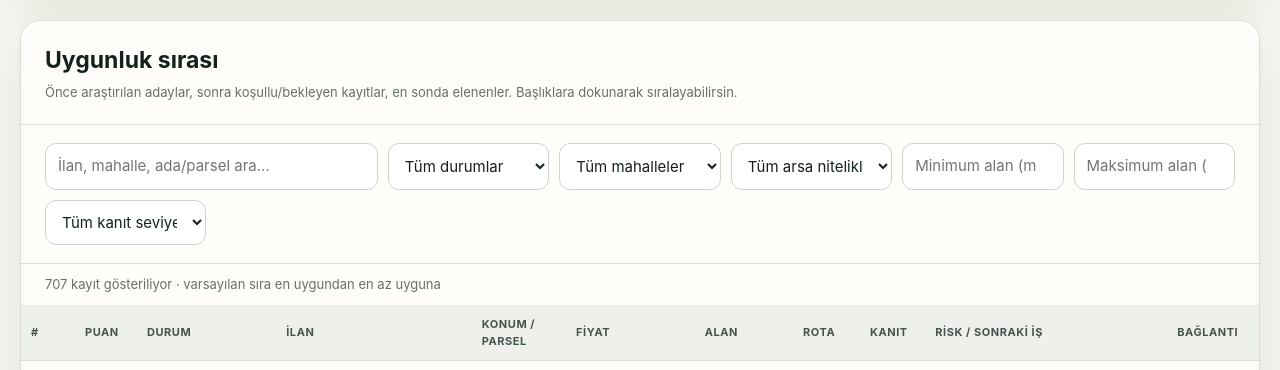
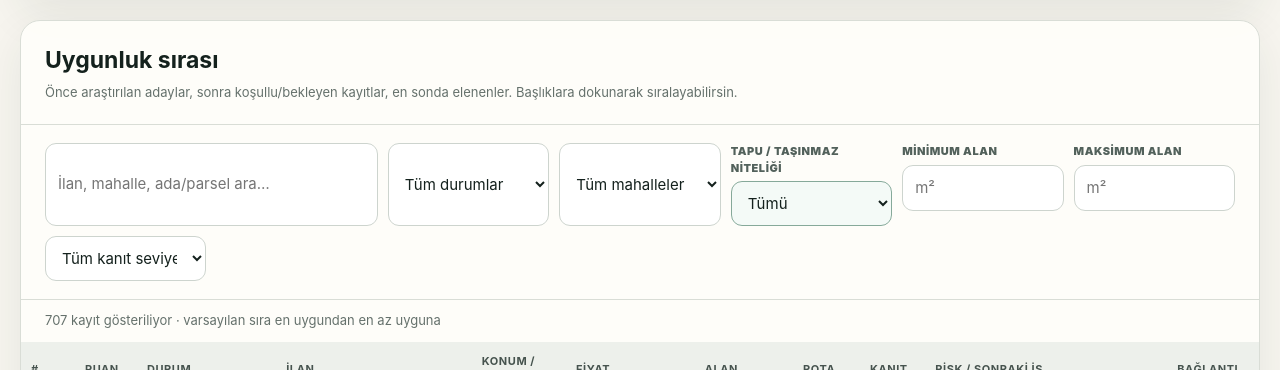
Before and after one commit to tremo/datca-arsa-dashboard, a plain HTML site: page index.html in a window 1280 px wide. Shown: the part 802-1172 px from the top of the page. Drawn offline with Linux system fonts and the light colour scheme.

Commit message:
Make property-type and area filters prominent

```diff
--- a/index.html
+++ b/index.html
@@ -17,7 +17,7 @@
     main{padding:0 20px 48px}.panel{background:rgba(255,254,250,.92);border:1px solid var(--line);border-radius:20px;box-shadow:var(--shadow);margin:20px 0;overflow:hidden}.panel-head{padding:22px 24px;border-bottom:1px solid var(--line)}
     h2{margin:0 0 5px;font-size:23px}.sub{color:var(--muted);font-size:13px}.timeline{display:grid;grid-template-columns:repeat(5,1fr);gap:0;padding:0 12px 18px}.day{padding:20px 16px;border-left:1px solid var(--line)}.day:first-child{border-left:0}.day time{font-weight:900}.day p{font-size:13px;color:var(--muted);min-height:76px}.day-stats{display:flex;flex-wrap:wrap;gap:5px}.chip{display:inline-flex;align-items:center;border-radius:999px;padding:4px 8px;font-size:11px;font-weight:800;background:#eef1ed;color:#44534d}
     .controls{display:grid;grid-template-columns:repeat(auto-fit,minmax(155px,1fr));gap:10px;padding:18px 24px;border-bottom:1px solid var(--line)}.controls .wide{grid-column:span 2}
-    input,select{width:100%;border:1px solid #cdd4ce;border-radius:11px;background:#fff;padding:11px 12px;color:var(--ink);font:inherit}.count{padding:11px 24px;color:var(--muted);font-size:13px}
+    input,select{width:100%;border:1px solid #cdd4ce;border-radius:11px;background:#fff;padding:11px 12px;color:var(--ink);font:inherit}.field{display:flex;flex-direction:column;gap:5px}.field span{font-size:11px;font-weight:900;color:#52615b;text-transform:uppercase;letter-spacing:.05em}.field select{border-color:#86a99a;background:#f4faf7}.count{padding:11px 24px;color:var(--muted);font-size:13px}
     .table-wrap{overflow:auto;max-height:72vh}table{border-collapse:collapse;width:100%;min-width:1240px}th{position:sticky;top:0;z-index:2;background:#edf0eb;color:#46534e;font-size:11px;text-transform:uppercase;letter-spacing:.05em;text-align:left;padding:11px 10px;border-bottom:1px solid var(--line);cursor:pointer}td{padding:12px 10px;border-bottom:1px solid #e5e7e2;vertical-align:top}tr:hover td{background:#fafbf7}
     .rank{font-weight:900;font-size:16px}.score{display:inline-grid;place-items:center;width:42px;height:42px;border-radius:50%;font-weight:900;background:#e7f3ed;color:var(--green)}.score.low{background:#f5e9e7;color:var(--red)}
     .category{font-size:11px;font-weight:900;border-radius:999px;padding:5px 8px;white-space:nowrap}.cat-best{background:#dff2e8;color:#136047}.cat-cond{background:#e6eef6;color:#315c83}.cat-wait{background:#f6ecd8;color:#86520f}.cat-out{background:#f2e3e1;color:#8f342e}.title{font-weight:800;max-width:310px}.minor{color:var(--muted);font-size:12px;margin-top:3px}.links{white-space:nowrap}.links a{display:inline-block;margin-right:8px;font-size:12px}
@@ -34,7 +34,7 @@
     <section class="panel"><div class="panel-head"><h2>Çalışma günlüğü</h2><div class="sub">Başarı ve hata sayıları ilan sonucu değil, kuyruktaki görev denemeleridir.</div></div><div id="timeline" class="timeline"></div></section>
     <section class="panel">
       <div class="panel-head"><h2>Uygunluk sırası</h2><div class="sub">Önce araştırılan adaylar, sonra koşullu/bekleyen kayıtlar, en sonda elenenler. Başlıklara dokunarak sıralayabilirsin.</div></div>
-      <div class="controls"><input id="search" class="wide" placeholder="İlan, mahalle, ada/parsel ara…"><select id="category"><option value="">Tüm durumlar</option></select><select id="neighborhood"><option value="">Tüm mahalleler</option></select><select id="officialType"><option value="">Tüm arsa nitelikleri</option></select><input id="minArea" inputmode="numeric" type="number" min="0" step="100" placeholder="Minimum alan (m²)"><input id="maxArea" inputmode="numeric" type="number" min="0" step="100" placeholder="Maksimum alan (m²)"><select id="evidence"><option value="">Tüm kanıt seviyeleri</option><option value="official">Resmî parsel doğrulanmış</option><option value="statement">Beyan kanıtı var</option><option value="missing">Kritik kanıt eksik</option></select></div>
+      <div class="controls"><input id="search" class="wide" placeholder="İlan, mahalle, ada/parsel ara…"><select id="category"><option value="">Tüm durumlar</option></select><select id="neighborhood"><option value="">Tüm mahalleler</option></select><label class="field"><span>Tapu / taşınmaz niteliği</span><select id="officialType"><option value="">Tümü</option></select></label><label class="field"><span>Minimum alan</span><input id="minArea" inputmode="numeric" type="number" min="0" step="100" placeholder="m²"></label><label class="field"><span>Maksimum alan</span><input id="maxArea" inputmode="numeric" type="number" min="0" step="100" placeholder="m²"></label><select id="evidence"><option value="">Tüm kanıt seviyeleri</option><option value="official">Resmî parsel doğrulanmış</option><option value="statement">Beyan kanıtı var</option><option value="missing">Kritik kanıt eksik</option></select></div>
       <div id="count" class="count"></div><div class="table-wrap"><table><thead><tr><th data-sort="rank">#</th><th data-sort="score">Puan</th><th data-sort="category">Durum</th><th data-sort="title">İlan</th><th data-sort="neighborhood">Konum / parsel</th><th data-sort="price">Fiyat</th><th data-sort="officialArea">Alan</th><th data-sort="routeMax">Rota</th><th>Kanıt</th><th>Risk / sonraki iş</th><th>Bağlantı</th></tr></thead><tbody id="rows"></tbody></table></div>
       <div class="legend"><span><i class="dot official">R</i> Resmî/bağımsız kanıt</span><span><i class="dot statement">B</i> Satıcı/emlakçı beyanı</span><span><i class="dot missing">–</i> Eksik</span><span>Kanıt sırası: parsel kimliği · resmî parsel · rota · yol/komşu · doğal sit · arkeolojik sit</span></div>
       <div id="method" class="method"></div>
```
